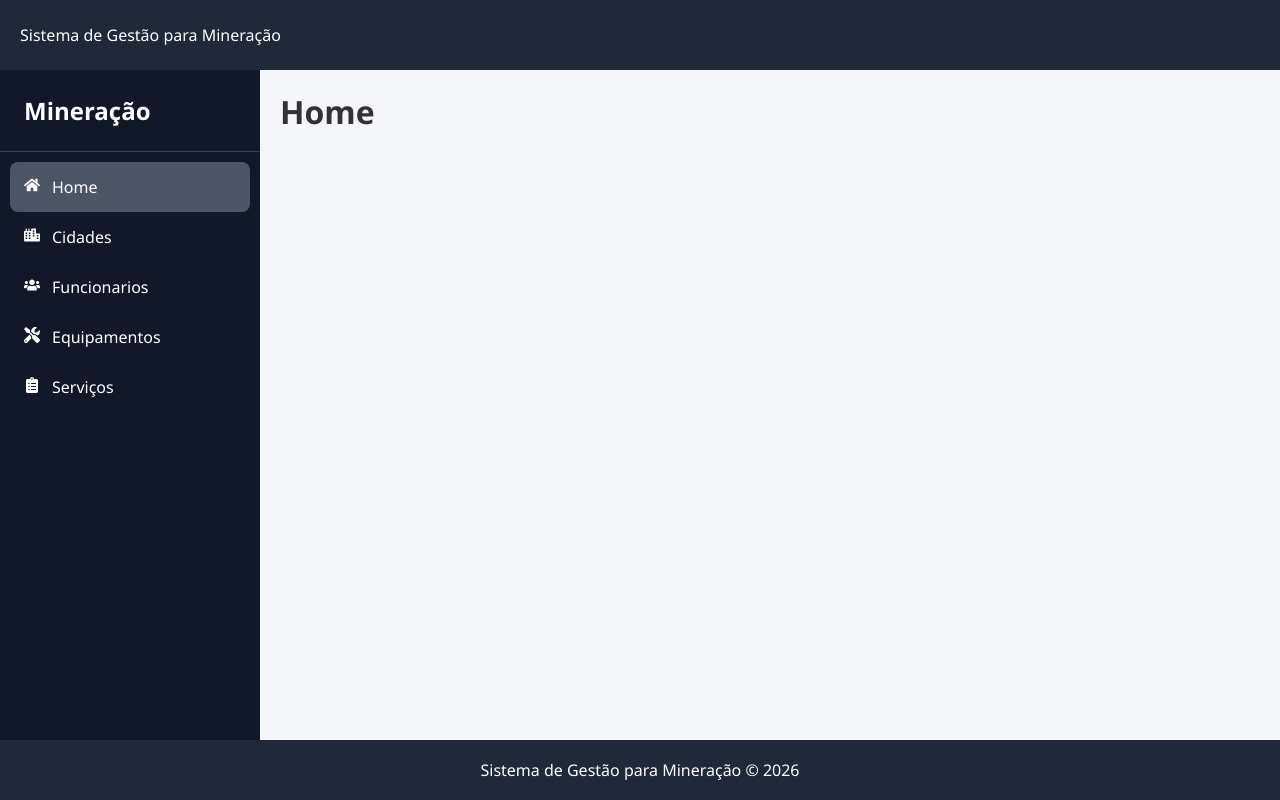
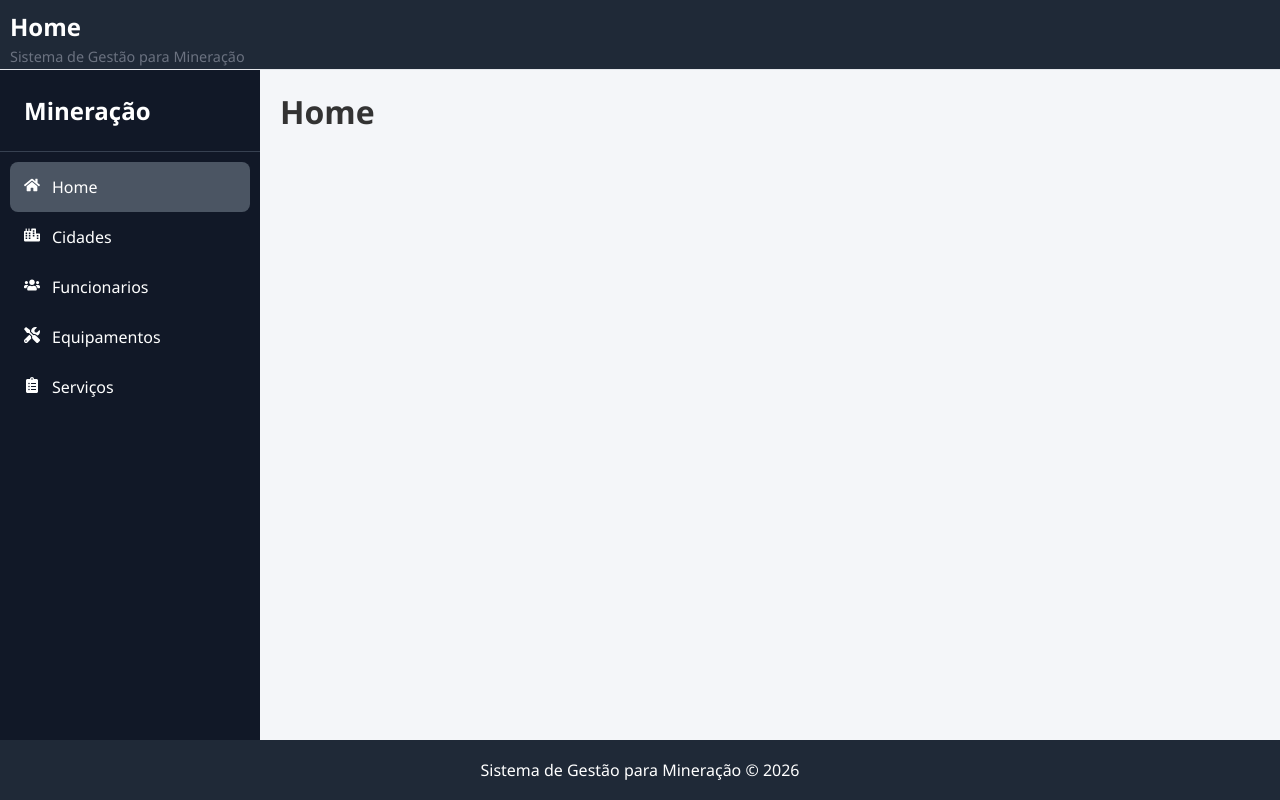
Before and after one commit to pedroolivsz/sistema-mineradora, a React (Vite) app: page / in a window 1280 px wide. Built offline with nearby package versions, Linux system fonts and the light colour scheme.

Commit message:
feat: create dynamic header based on active route

```diff
--- a/src/components/header/index.jsx
+++ b/src/components/header/index.jsx
@@ -1,8 +1,23 @@
+import { useLocation } from "react-router-dom";
 import "./style.css"
+
 function Header() {
+    const location = useLocation();
+
+    const pageTitles = {
+        "/": "Home",
+        "/cidades": "Cidades",
+        "/funcionarios": "Funcionários",
+        "/equipamentos": "Equipamentos",
+        "/servicos": "Serviços"
+    };
+
+    const pageTitle = pageTitles[location.pathname] || "Sistema de Gestão para Mineração";
+
     return (
         <header className="header">
-            Sistema de Gestão para Mineração
+            <h1>{pageTitle}</h1>
+            <span>Sistema de Gestão para Mineração</span>
         </header>
     )
 }
--- a/src/components/header/style.css
+++ b/src/components/header/style.css
@@ -4,7 +4,19 @@
     color: white;
 
     display: flex;
-    align-items: center;
+    flex-direction: column;
 
-    padding: 0 20px;
+    padding: 10px 10px;
+
+    border-bottom: 1px solid #e5e7eb;
 }
+
+.header h1 {
+    font-size: 1.5rem;
+    margin-bottom: 4px;
+}
+
+.header span {
+    color: #6b7280;
+    font-size: 0.9rem;
+}
```
